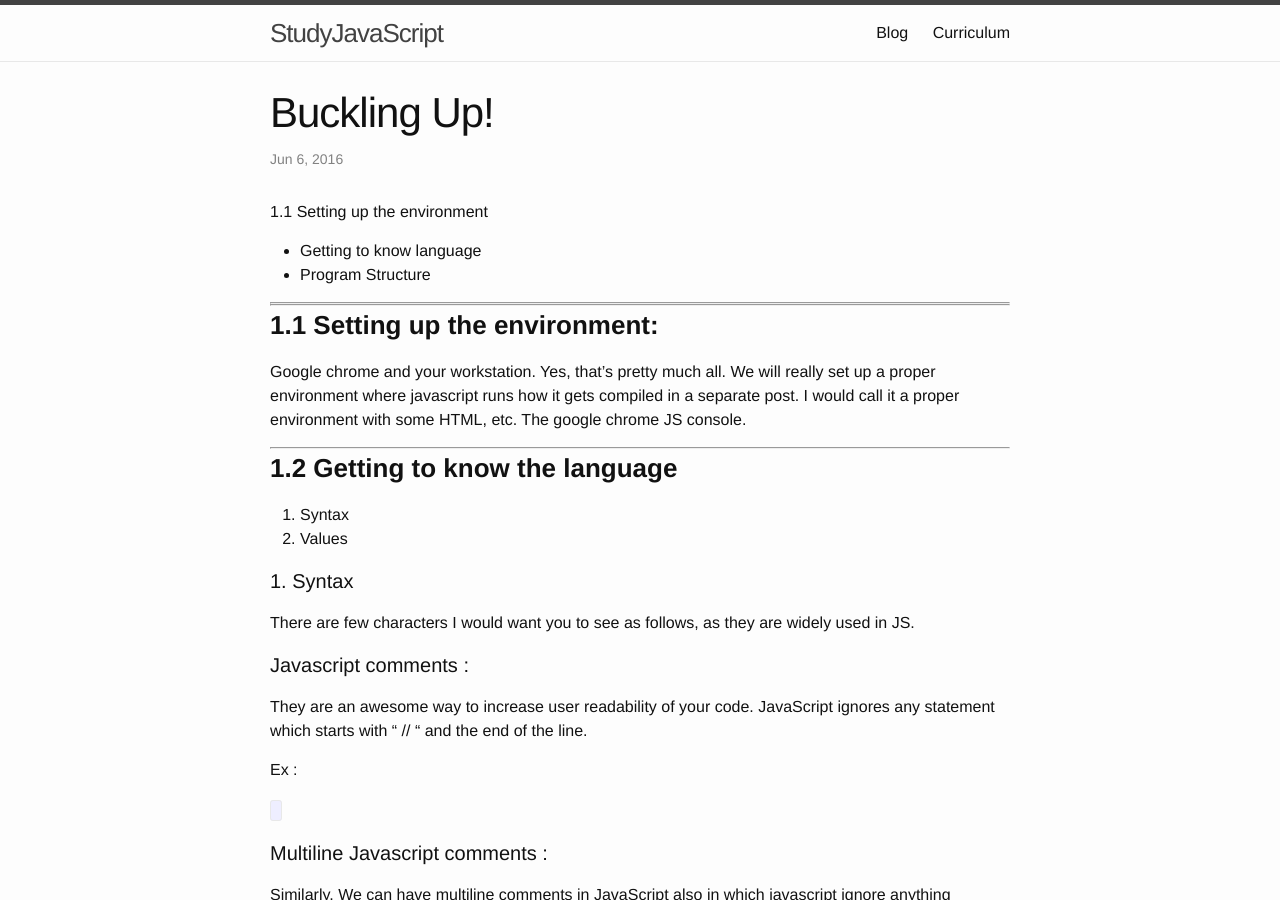
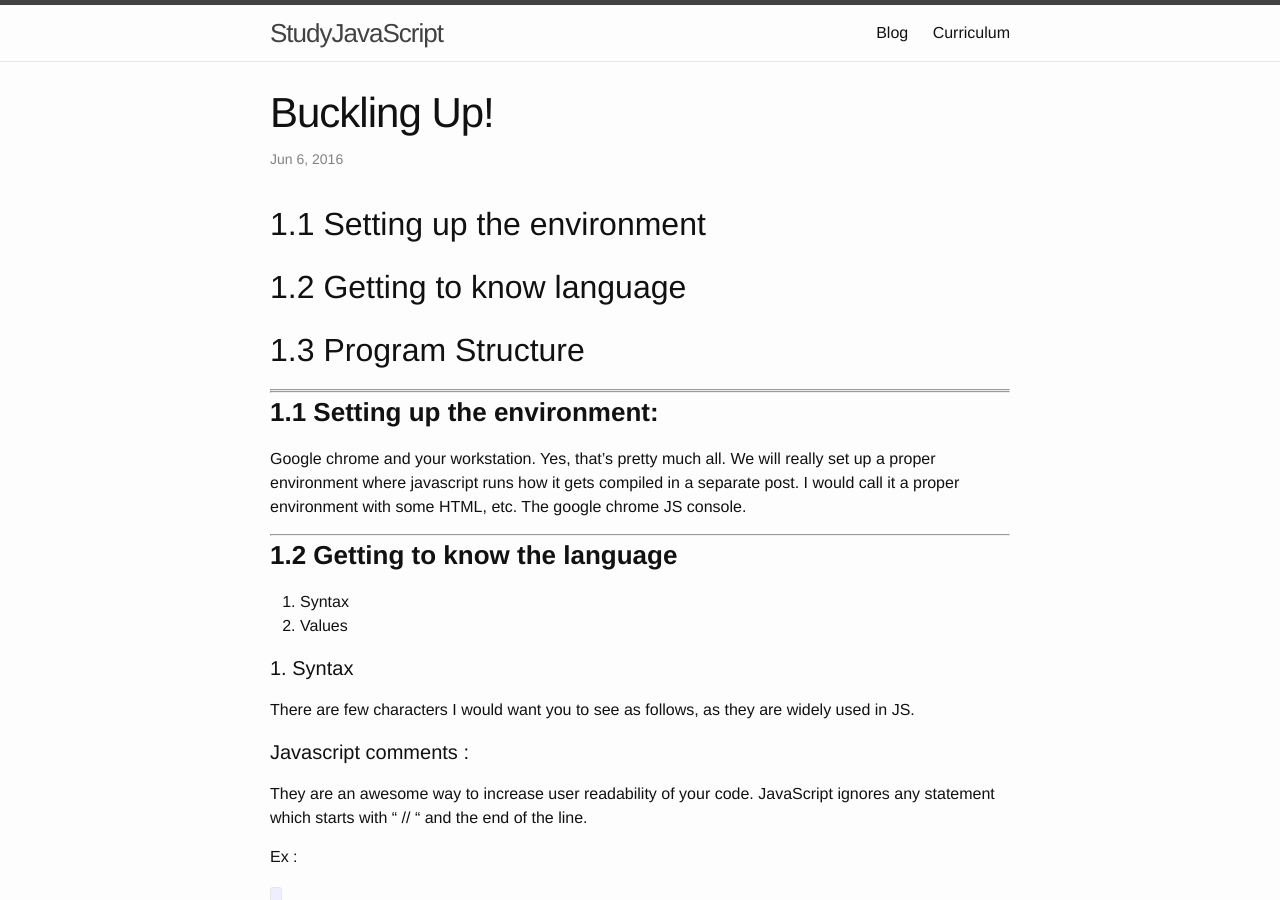
Before and after one commit to sagarmunjal/repo0001, a Jekyll site: the page built from _posts/2016-06-07-buckling-up.md, in a window 1280 px wide and 900 px high. Built offline with Jekyll 4.4.1, drawn with Linux system fonts in a browser that asks for light colours; nearby versions of some CDN libraries; a script that is not in the unit is left out.

Commit message:
Updated 2016-06-07-buckling-up.md

```diff
--- a/_posts/2016-06-07-buckling-up.md
+++ b/_posts/2016-06-07-buckling-up.md
@@ -6,9 +6,9 @@ categories: javascript basics
 published: true
 ---
 
-1.1 Setting up the environment
-- Getting to know language
-- Program Structure
+## 1.1 Setting up the environment
+## 1.2 Getting to know language
+## 1.3 Program Structure
 
 
 ---
```
